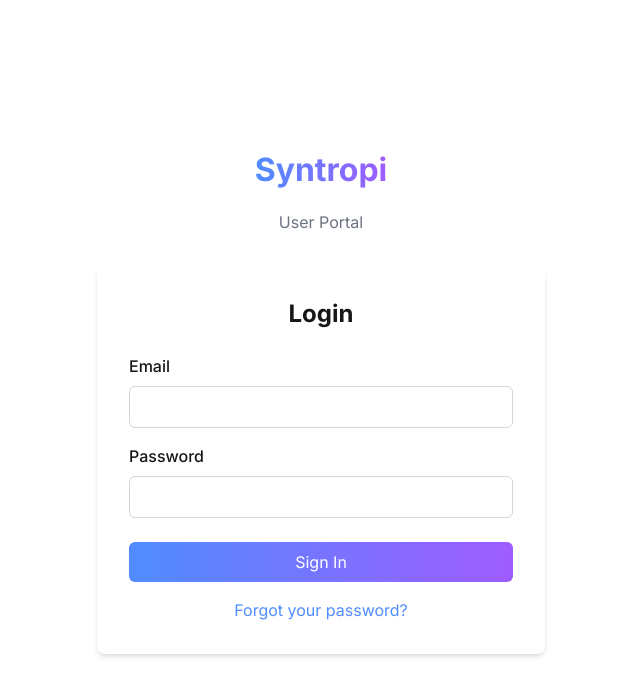
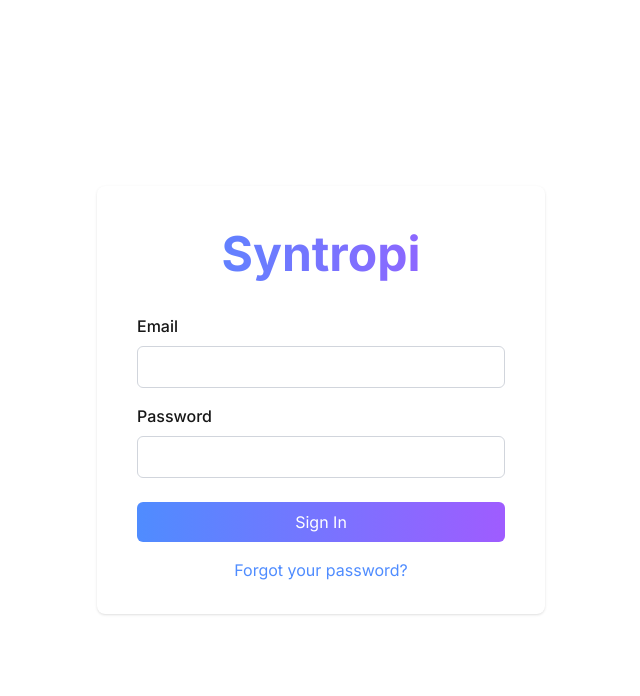
Before and after one commit to samfrench27/Syntropi, a Next.js app in the folder apps/admin-dashboard/: page /login in a window 1280 px wide. Shown: the top 696 px of the page, without its empty margins (319-959 px from the left). Built offline with nearby package versions, Linux system fonts and the light colour scheme.

Commit message:
Consolidate login page design with logo inside box

```diff
--- a/apps/admin-dashboard/src/app/(auth)/layout.tsx
+++ b/apps/admin-dashboard/src/app/(auth)/layout.tsx
@@ -9,21 +9,20 @@ export default function AuthLayout({
     return (
       <div className="min-h-screen bg-background-light flex flex-col justify-center py-12 sm:px-6 lg:px-8">
         <div className="sm:mx-auto sm:w-full sm:max-w-md">
-          <div className="text-center">
-            <div className="flex justify-center mb-4">
+          <div className="bg-white py-8 px-4 shadow rounded-lg sm:px-10">
+            <div className="mb-6 text-center">
               <h1 style={{
                 background: 'linear-gradient(to right, #4F8CFF, #9F5CFF)',
                 WebkitBackgroundClip: 'text',
                 WebkitTextFillColor: 'transparent',
-                fontSize: '2rem',
+                fontSize: '3rem',
                 fontWeight: 'bold'
               }}>
                 Syntropi
               </h1>
             </div>
-            <p style={{ color: '#6B7280' }}>User Portal</p>
+            {children}
           </div>
-          {children}
         </div>
       </div>
     );
--- a/apps/admin-dashboard/src/components/auth/LoginForm.tsx
+++ b/apps/admin-dashboard/src/components/auth/LoginForm.tsx
@@ -54,10 +54,7 @@ export default function LoginForm() {
   };
 
   return (
-    <div className="mt-8 w-full max-w-md">
-      <div className="bg-surface p-8 rounded-lg shadow-md">
-        <h2 className="text-2xl font-bold mb-6 text-center text-text-primary">Login</h2>
-
+    <div className="w-full">
       {error && (
         <div className="bg-red-100 border border-red-400 text-red-700 px-4 py-3 rounded mb-4">
           {error}
@@ -133,6 +130,5 @@ export default function LoginForm() {
         </Link>
       </div>
     </div>
-    </div>
   );
 }
```
Lines whose indentation alone changed are shown as unchanged.
